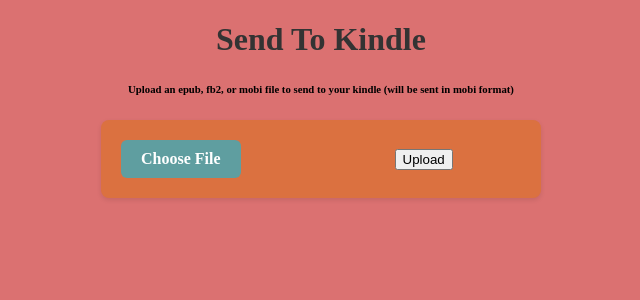
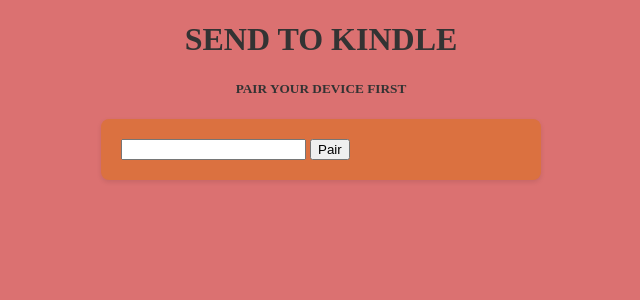
Before and after one commit to idreesmuhammadqazi-create/sendtokindle, a Flask app: page / in a window 1280 px wide. Shown: the top 300 px of the page, without its empty margins (319-959 px from the left). Run offline with Flask 3, Linux system fonts and the light colour scheme; parts of the project's set-up code (start-up, migrations or seed data) failed here and were passed over.

Commit message:
trying to allow multiuser

```diff
--- a/server/server.py
+++ b/server/server.py
@@ -1,8 +1,9 @@
-from flask import Flask, jsonify, render_template, request, send_file,  after_this_request
+from flask import Flask, jsonify, render_template, request, send_file,  after_this_request, redirect
 import os
 import subprocess
 from pathlib import Path
 app = Flask(__name__)
+import random
 
 BASE_DIR = os.path.dirname(os.path.abspath(__file__))
 UPLOAD_FOLDER = os.path.join(BASE_DIR, "uploads")
@@ -12,30 +13,56 @@ os.makedirs(UPLOAD_FOLDER, exist_ok=True)
 def home():
     return render_template("index.html")
 
-@app.route("/upload", methods=["POST"])
-def upload():
+@app.route("/new")
+def new():
+    c = random.randint(1000, 9999)
+    pinfolder= os.path.join(UPLOAD_FOLDER, str(c))
+    os.makedirs(pinfolder)
+    return str(c)
+
+@app.route("/pair", methods=["POST"])
+def pair():
+    pin=request.form["pin"]
+    pinfolder= os.path.join(UPLOAD_FOLDER,pin)
+    if os.path.isdir(pinfolder):
+        return redirect("/" + pin)
+    else:
+        return "invalid pin"
+
+@app.route("/<pin>")
+def page(pin):
+    pinfolder = os.path.join(UPLOAD_FOLDER,pin)
+    if os.path.isdir(pinfolder):
+        return render_template("page.html")
+    else:
+        return "invalid code"
+@app.route("/<pin>/upload", methods=["POST"])
+def upload(pin):
     file=request.files["book"]
-    file.save(os.path.join(UPLOAD_FOLDER, file.filename))
+    pinfolder = os.path.join(UPLOAD_FOLDER,pin)
+    file.save(os.path.join(pinfolder, file.filename))
     name = file.filename
     ext = Path(name).suffix
     if ext == ".epub" :
-        subprocess.run([os.path.join(BASE_DIR, "kindlegen"),os.path.join(UPLOAD_FOLDER, name)])
-        os.remove(os.path.join(UPLOAD_FOLDER, name))
+        subprocess.run([os.path.join(BASE_DIR, "kindlegen"),os.path.join(pinfolder, name)])
+        os.remove(os.path.join(pinfolder, name))
     if ext == ".fb2" :
-        subprocess.run(["zip" , os.path.join(UPLOAD_FOLDER, name+".zip"), os.path.join(UPLOAD_FOLDER, name)])
-        os.remove(os.path.join(UPLOAD_FOLDER, name))
-        subprocess.run([os.path.join(BASE_DIR, "kindlegen"), os.path.join(UPLOAD_FOLDER, name+".zip")])
-        os.remove(os.path.join(UPLOAD_FOLDER, name+".zip"))
+        subprocess.run(["zip" , os.path.join(pinfolder, name+".zip"), os.path.join(pinfolder, name)])
+        os.remove(os.path.join(pinfolder, name))
+        subprocess.run([os.path.join(BASE_DIR, "kindlegen"), os.path.join(pinfolder, name+".zip")])
+        os.remove(os.path.join(pinfolder, name+".zip"))
     return "SAVED"
-@app.route("/download/<filename>")
-def download(filename):
+@app.route("/<pin>/download/<filename>")
+def download(pin, filename):
+    pinfolder = os.path.join(UPLOAD_FOLDER,pin)
     @after_this_request
     def delete(response):
-        os.remove(os.path.join(UPLOAD_FOLDER, filename))
+        os.remove(os.path.join(pinfolder, filename))
         return response
-    return send_file(os.path.join(UPLOAD_FOLDER, filename))
-@app.route("/list")
-def list():
-    return jsonify(os.listdir(UPLOAD_FOLDER))
+    return send_file(os.path.join(pinfolder, filename))
+@app.route("<pin>/list")
+def list(pin):
+    pinfolder = os.path.join(UPLOAD_FOLDER,pin)
+    return jsonify(os.listdir(pinfolder))
 
 app.run(host="0.0.0.0", port=3000, debug=True)
--- a/server/templates/index.html
+++ b/server/templates/index.html
@@ -1,13 +1,17 @@
 <!DOCTYPE html>
 <html>
     <head>
-        <title>Send To Kindle</title>
+        <title>SEND TO KINDLE</title>
         <style>
             body {
                 background-color: #db7171;
 
             }
             h1 {
+                color: #333;
+                text-align: center;
+            }
+            h5 {
                 color: #333;
                 text-align: center;
             }
@@ -23,28 +27,15 @@
                 color: aqua;
 
             }
-            .browsebutton {
-                background: cadetblue;
-                display: inline-block;
-                padding: 10px 20px;
-                color: white;
-                border-radius: 6px;
-                cursor: pointer;
-                font-weight: 600;
-            }
+
         </style>
     </head>
     <body>
-        <h1>Send To Kindle</h1>
-
-        <h6 style="text-align: center">Upload an epub, fb2, or mobi file to send to your kindle (will be sent in mobi format)</h6>
-
-        <form action="/upload" method="post" enctype="multipart/form-data">
-            <label for="book" class="browsebutton">Choose File</label>
-            <input type="file" id="book" name="book" style="display:none" accept=".mobi,.epub,.fb2" onchange="document.getElementById('filename').textContent = this.files[0]?.name || ''">
-            <span id="filename"></span>
-            <button type="submit" style="margin-left: 150px">Upload</button>
+        <h1>SEND TO KINDLE <h1>
+        <h5>PAIR YOUR DEVICE FIRST</h5>
+        <form action-="/pair" method="post">
+            <input type="number" maxlength="4" name="pin">
+            <button type=""submit>Pair</button>
         </form>
-
     </body>
 </html>
```
Also changed, not shown: kindle/extensions/SendToKindle/codegen.py (added, +8 -0 lines), kindle/extensions/SendToKindle/menu.json (+6 -1 lines), kindle/extensions/SendToKindle/receiver.py (+6 -3 lines), server/templates/page.html (added, +50 -0 lines).
